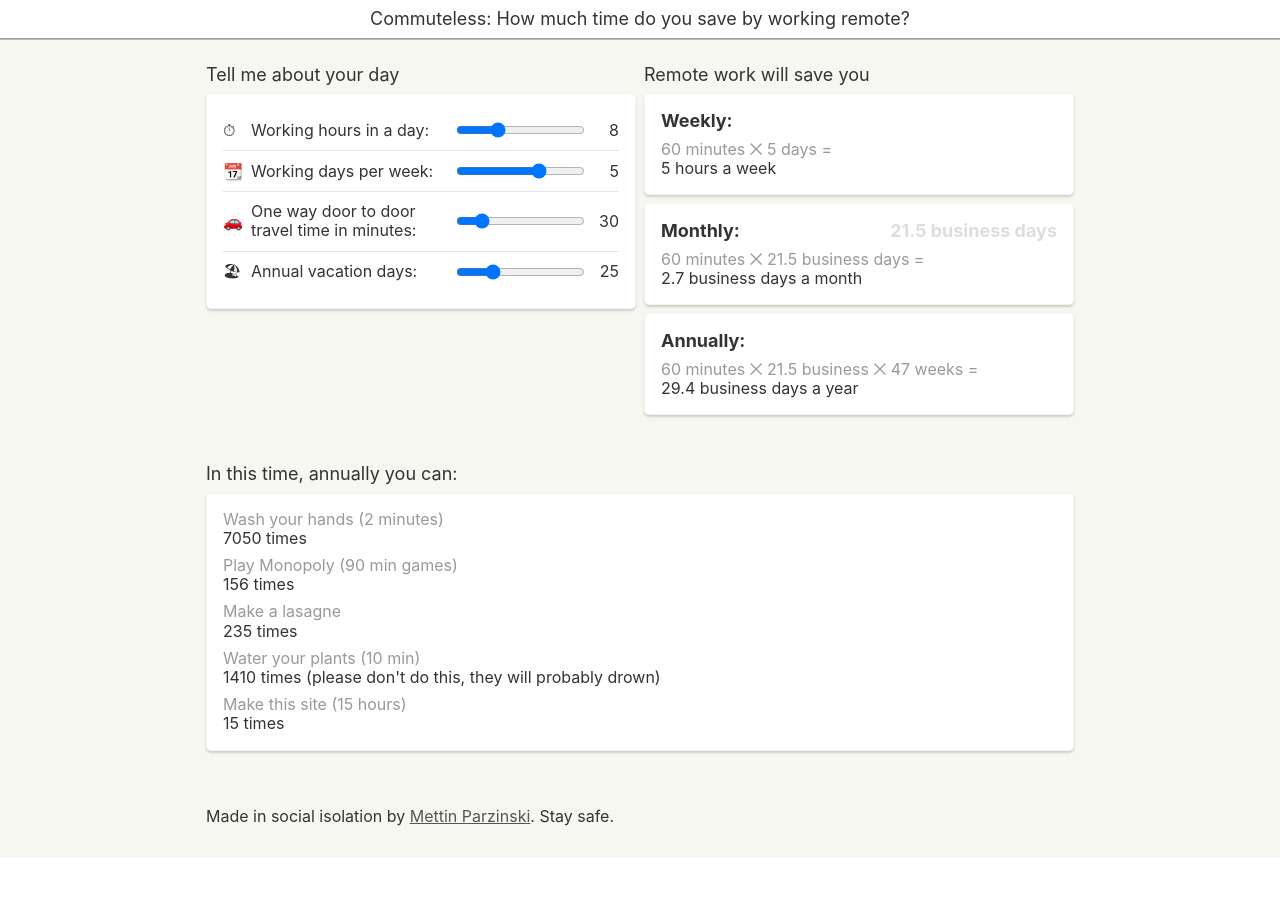
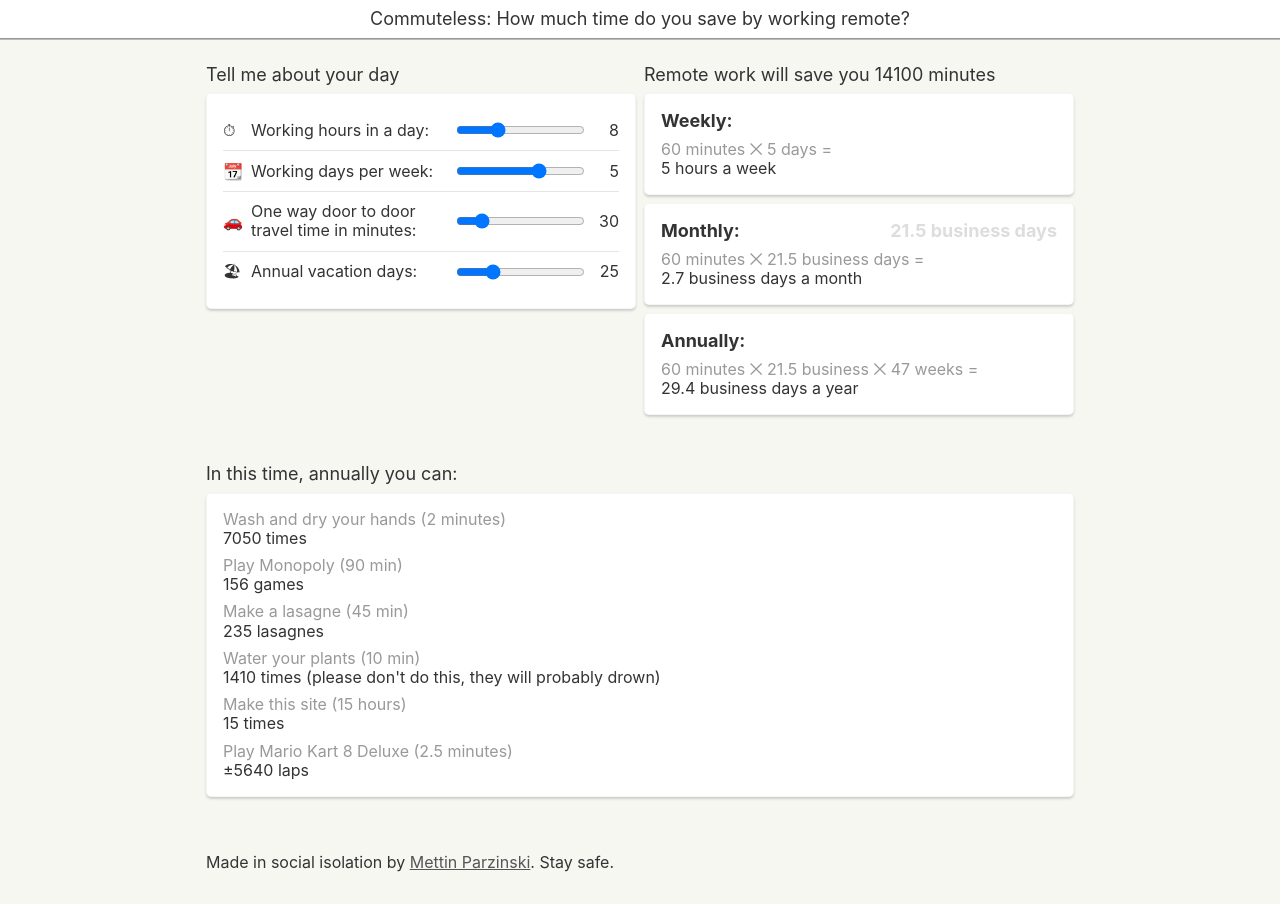
Before and after one commit to mettin/commuteless, a React (Create React App) app: page / in a window 1280 px wide. Before the commit the page ends 858 px from the top, so only its background shows below. Built offline with nearby package versions, Linux system fonts and the light colour scheme.

Commit message:
added some extra calculations

```diff
--- a/src/App.js
+++ b/src/App.js
@@ -13,7 +13,7 @@ const numberEnding = number => (Math.floor(number) !== 1 ? "s" : "");
 
 const round = n => Math.round(n * 10) / 10;
 
-function millisecondsToStr(min, workingHours) {
+function millisecondsToStr(min, workingHours, forceMinutes) {
   const milliseconds = min * SECONDS_IN_A_MINUTE * MS_IN_A_SECOND;
 
   var temp = Math.floor(milliseconds / 1000);
@@ -22,6 +22,9 @@ function millisecondsToStr(min, workingHours) {
   var minutes = (temp %= 3600) / 60;
   var seconds = temp % 60;
 
+  if (forceMinutes) {
+    return `${min} minute${numberEnding(min)}`;
+  }
   if (hours >= 1) {
     if (hours > workingHours) {
       return `${round(hours / workingHours)} business day${numberEnding(
@@ -131,7 +134,16 @@ export default function App() {
           </form>
 
           <div className="blocks">
-            <h2>Remote work will save you</h2>
+            <h2>
+              Remote work will save you{" "}
+              {millisecondsToStr(
+                dailyTravelTime *
+                  workingDays *
+                  (WEEKS_IN_A_YEAR - vacationDays / workingDays),
+                workingHours,
+                true
+              )}
+            </h2>
             <div className="block card">
               <h3>Weekly:</h3>
               <dl>
@@ -197,19 +209,19 @@ export default function App() {
           <h2>In this time, annually you can:</h2>
           <div className="card">
             <dl>
-              <dt>Wash your hands (2 minutes)</dt>
+              <dt>Wash and dry your hands (2 minutes)</dt>
               <dd>
                 {Math.floor(totalMinutes / 2)} time
                 {numberEnding(Math.floor(totalMinutes / 2))}
               </dd>
-              <dt>Play Monopoly (90 min games)</dt>
+              <dt>Play Monopoly (90 min)</dt>
               <dd>
-                {Math.floor(totalMinutes / 90)} time
+                {Math.floor(totalMinutes / 90)} game
                 {numberEnding(Math.floor(totalMinutes / 90))}
               </dd>
-              <dt>Make a lasagne</dt>
+              <dt>Make a lasagne (45 min)</dt>
               <dd>
-                {Math.floor(totalMinutes / 60)} time
+                {Math.floor(totalMinutes / 60)} lasagne
                 {numberEnding(Math.floor(totalMinutes / 60))}
               </dd>
               <dt>Water your plants (10 min)</dt>
@@ -220,6 +232,8 @@ export default function App() {
               </dd>
               <dt>Make this site (15 hours)</dt>
               <dd>{Math.floor(totalMinutes / 900)} times</dd>
+              <dt>Play Mario Kart 8 Deluxe (2.5 minutes) </dt>
+              <dd>±{Math.floor(totalMinutes / 2.5)} laps</dd>
             </dl>
           </div>
         </div>
```
